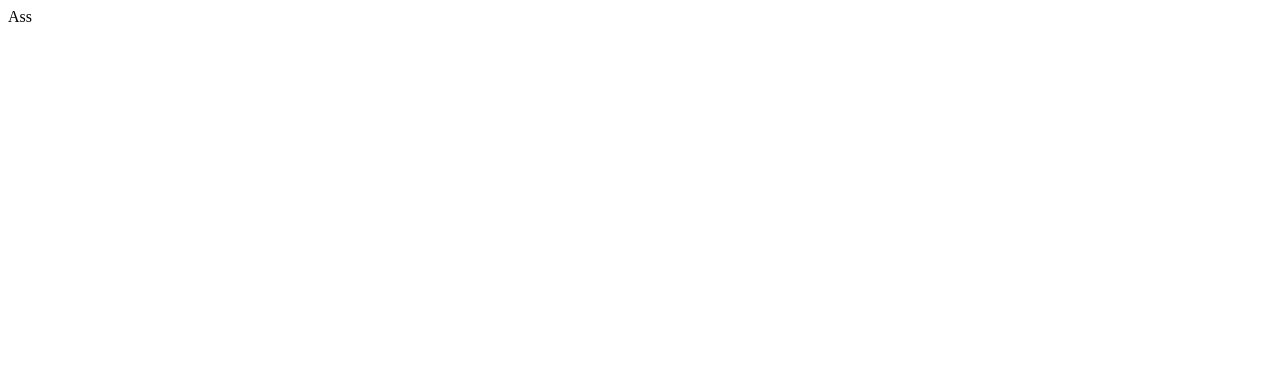
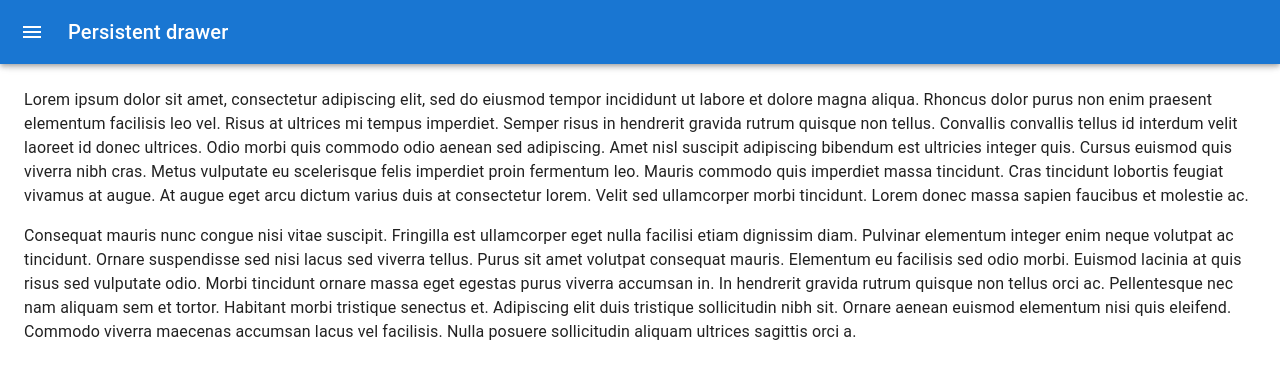
Before and after one commit to AluviiInc/teachers_chorum_react, a React (Vite) app: page / in a window 1280 px wide. Shown: the top 378 px of the page. Built offline with nearby package versions, Linux system fonts and the light colour scheme.

Commit message:
app with sidenav

```diff
--- a/src/App.tsx
+++ b/src/App.tsx
@@ -1,16 +1,12 @@
-import * as React from 'react';
-import Stack from '@mui/material/Stack';
-import Button from '@mui/material/Button';
+import SideNav from "./components/SideNav";
 import "./App.css";
 
 function App() {
   return (
     <>
-      <div>Ass</div>
+      <SideNav />
     </>
   );
 }
 
-
-
 export default App;
--- /dev/null
+++ b/src/components/SideNav.tsx
@@ -0,0 +1,181 @@
+import * as React from 'react';
+import { styled, useTheme } from '@mui/material/styles';
+import Box from '@mui/material/Box';
+import Drawer from '@mui/material/Drawer';
+import CssBaseline from '@mui/material/CssBaseline';
+import MuiAppBar, { AppBarProps as MuiAppBarProps } from '@mui/material/AppBar';
+import Toolbar from '@mui/material/Toolbar';
+import List from '@mui/material/List';
+import Typography from '@mui/material/Typography';
+import Divider from '@mui/material/Divider';
+import IconButton from '@mui/material/IconButton';
+import MenuIcon from '@mui/icons-material/Menu';
+import ChevronLeftIcon from '@mui/icons-material/ChevronLeft';
+import ChevronRightIcon from '@mui/icons-material/ChevronRight';
+import ListItem from '@mui/material/ListItem';
+import ListItemButton from '@mui/material/ListItemButton';
+import ListItemIcon from '@mui/material/ListItemIcon';
+import ListItemText from '@mui/material/ListItemText';
+import InboxIcon from '@mui/icons-material/MoveToInbox';
+import MailIcon from '@mui/icons-material/Mail';
+
+const drawerWidth = 240;
+
+const Main = styled('main', { shouldForwardProp: (prop) => prop !== 'open' })<{
+  open?: boolean;
+}>(({ theme, open }) => ({
+  flexGrow: 1,
+  padding: theme.spacing(3),
+  transition: theme.transitions.create('margin', {
+    easing: theme.transitions.easing.sharp,
+    duration: theme.transitions.duration.leavingScreen,
+  }),
+  marginLeft: `-${drawerWidth}px`,
+  ...(open && {
+    transition: theme.transitions.create('margin', {
+      easing: theme.transitions.easing.easeOut,
+      duration: theme.transitions.duration.enteringScreen,
+    }),
+    marginLeft: 0,
+  }),
+}));
+
+interface AppBarProps extends MuiAppBarProps {
+  open?: boolean;
+}
+
+const AppBar = styled(MuiAppBar, {
+  shouldForwardProp: (prop) => prop !== 'open',
+})<AppBarProps>(({ theme, open }) => ({
+  transition: theme.transitions.create(['margin', 'width'], {
+    easing: theme.transitions.easing.sharp,
+    duration: theme.transitions.duration.leavingScreen,
+  }),
+  ...(open && {
+    width: `calc(100% - ${drawerWidth}px)`,
+    marginLeft: `${drawerWidth}px`,
+    transition: theme.transitions.create(['margin', 'width'], {
+      easing: theme.transitions.easing.easeOut,
+      duration: theme.transitions.duration.enteringScreen,
+    }),
+  }),
+}));
+
+const DrawerHeader = styled('div')(({ theme }) => ({
+  display: 'flex',
+  alignItems: 'center',
+  padding: theme.spacing(0, 1),
+  // necessary for content to be below app bar
+  ...theme.mixins.toolbar,
+  justifyContent: 'flex-end',
+}));
+
+export default function PersistentDrawerLeft() {
+  const theme = useTheme();
+  const [open, setOpen] = React.useState(false);
+
+  const handleDrawerOpen = () => {
+    setOpen(true);
+  };
+
+  const handleDrawerClose = () => {
+    setOpen(false);
+  };
+
+  return (
+    <Box sx={{ display: 'flex' }}>
+      <CssBaseline />
+      <AppBar position="fixed" open={open}>
+        <Toolbar>
+          <IconButton
+            color="inherit"
+            aria-label="open drawer"
+            onClick={handleDrawerOpen}
+            edge="start"
+            sx={{ mr: 2, ...(open && { display: 'none' }) }}
+          >
+            <MenuIcon />
+          </IconButton>
+          <Typography variant="h6" noWrap component="div">
+            Persistent drawer
+          </Typography>
+        </Toolbar>
+      </AppBar>
+      <Drawer
+        sx={{
+          width: drawerWidth,
+          flexShrink: 0,
+          '& .MuiDrawer-paper': {
+            width: drawerWidth,
+            boxSizing: 'border-box',
+          },
+        }}
+        variant="persistent"
+        anchor="left"
+        open={open}
+      >
+        <DrawerHeader>
+          <IconButton onClick={handleDrawerClose}>
+            {theme.direction === 'ltr' ? <ChevronLeftIcon /> : <ChevronRightIcon />}
+          </IconButton>
+        </DrawerHeader>
+        <Divider />
+        <List>
+          {['Inbox', 'Starred', 'Send email', 'Drafts'].map((text, index) => (
+            <ListItem key={text} disablePadding>
+              <ListItemButton>
+                <ListItemIcon>
+                  {index % 2 === 0 ? <InboxIcon /> : <MailIcon />}
+                </ListItemIcon>
+                <ListItemText primary={text} />
+              </ListItemButton>
+            </ListItem>
+          ))}
+        </List>
+        <Divider />
+        <List>
+          {['All mail', 'Trash', 'Spam'].map((text, index) => (
+            <ListItem key={text} disablePadding>
+              <ListItemButton>
+                <ListItemIcon>
+                  {index % 2 === 0 ? <InboxIcon /> : <MailIcon />}
+                </ListItemIcon>
+                <ListItemText primary={text} />
+              </ListItemButton>
+            </ListItem>
+          ))}
+        </List>
+      </Drawer>
+      <Main open={open}>
+        <DrawerHeader />
+        <Typography paragraph>
+          Lorem ipsum dolor sit amet, consectetur adipiscing elit, sed do eiusmod
+          tempor incididunt ut labore et dolore magna aliqua. Rhoncus dolor purus non
+          enim praesent elementum facilisis leo vel. Risus at ultrices mi tempus
+          imperdiet. Semper risus in hendrerit gravida rutrum quisque non tellus.
+          Convallis convallis tellus id interdum velit laoreet id donec ultrices.
+          Odio morbi quis commodo odio aenean sed adipiscing. Amet nisl suscipit
+          adipiscing bibendum est ultricies integer quis. Cursus euismod quis viverra
+          nibh cras. Metus vulputate eu scelerisque felis imperdiet proin fermentum
+          leo. Mauris commodo quis imperdiet massa tincidunt. Cras tincidunt lobortis
+          feugiat vivamus at augue. At augue eget arcu dictum varius duis at
+          consectetur lorem. Velit sed ullamcorper morbi tincidunt. Lorem donec massa
+          sapien faucibus et molestie ac.
+        </Typography>
+        <Typography paragraph>
+          Consequat mauris nunc congue nisi vitae suscipit. Fringilla est ullamcorper
+          eget nulla facilisi etiam dignissim diam. Pulvinar elementum integer enim
+          neque volutpat ac tincidunt. Ornare suspendisse sed nisi lacus sed viverra
+          tellus. Purus sit amet volutpat consequat mauris. Elementum eu facilisis
+          sed odio morbi. Euismod lacinia at quis risus sed vulputate odio. Morbi
+          tincidunt ornare massa eget egestas purus viverra accumsan in. In hendrerit
+          gravida rutrum quisque non tellus orci ac. Pellentesque nec nam aliquam sem
+          et tortor. Habitant morbi tristique senectus et. Adipiscing elit duis
+          tristique sollicitudin nibh sit. Ornare aenean euismod elementum nisi quis
+          eleifend. Commodo viverra maecenas accumsan lacus vel facilisis. Nulla
+          posuere sollicitudin aliquam ultrices sagittis orci a.
+        </Typography>
+      </Main>
+    </Box>
+  );
+}
```
